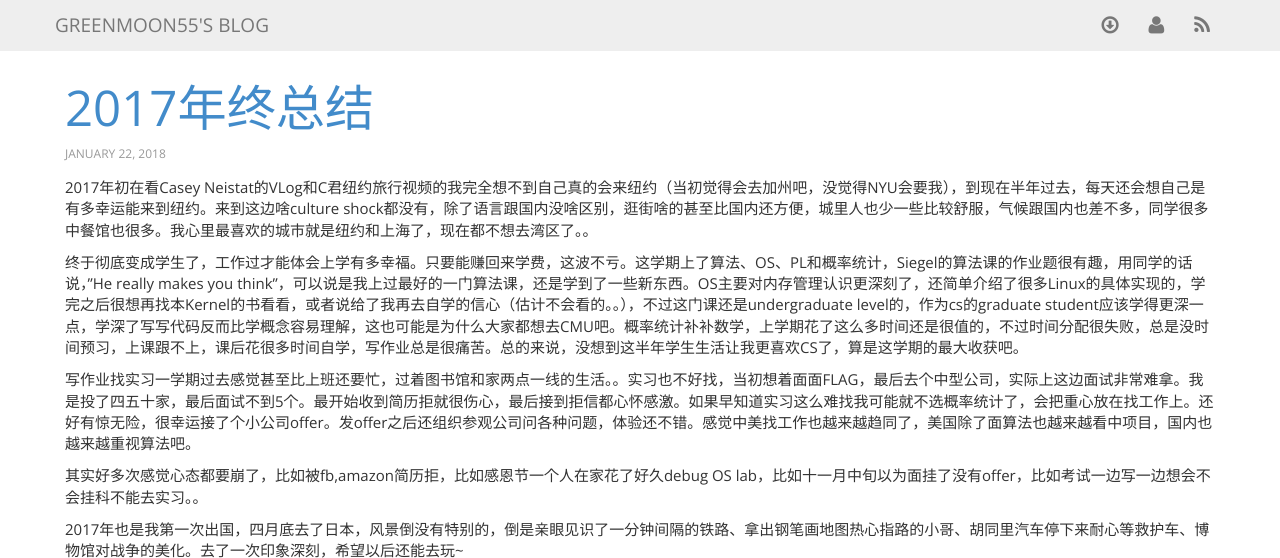
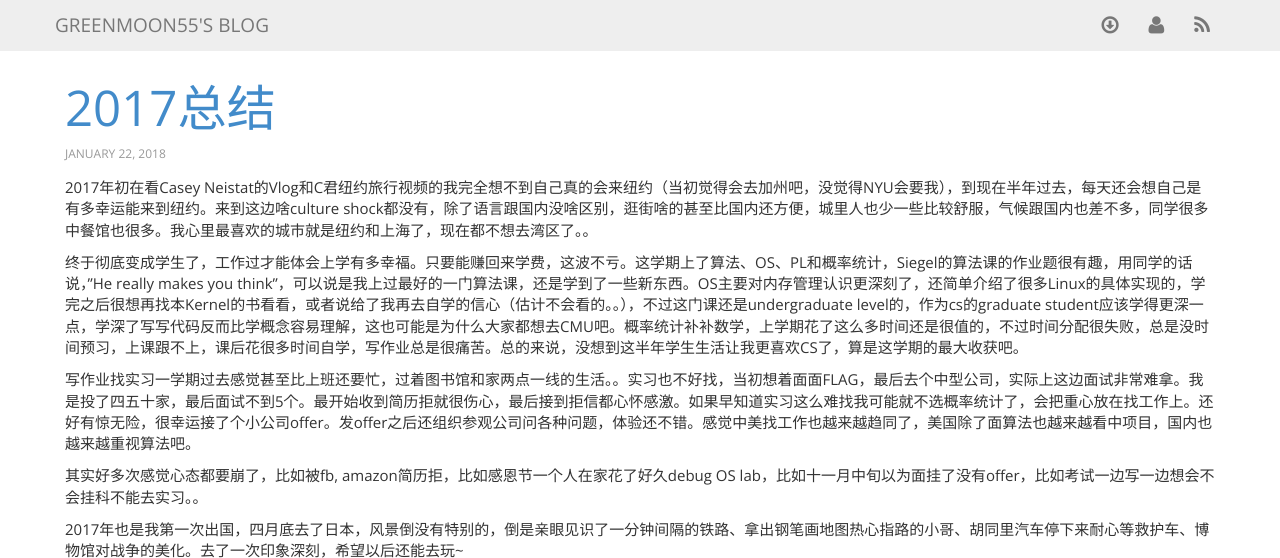
Before and after one commit to greenmoon55/greenmoon55.github.io, a Jekyll site: the page built from _posts/2018-01-22-2017-year-in-review.markdown, in a window 1280 px wide and 900 px high, cut to the strip 0-558 px from the top of the window. Built offline with Jekyll 4.4.1, drawn with Linux system fonts in a browser that asks for light colours; nearby versions of some CDN libraries; comment, search, counter and statistics services are not loaded; some of the changed text lies outside the part shown.

Commit message:
Update 2018-01-22-2017-year-in-review.markdown

```diff
--- a/_posts/2018-01-22-2017-year-in-review.markdown
+++ b/_posts/2018-01-22-2017-year-in-review.markdown
@@ -1,16 +1,16 @@
 ---
 layout: post
-title: 2017年终总结
+title: 2017总结
 published: true
 ---
 
-2017年初在看Casey Neistat的VLog和C君纽约旅行视频的我完全想不到自己真的会来纽约（当初觉得会去加州吧，没觉得NYU会要我），到现在半年过去，每天还会想自己是有多幸运能来到纽约。来到这边啥culture shock都没有，除了语言跟国内没啥区别，逛街啥的甚至比国内还方便，城里人也少一些比较舒服，气候跟国内也差不多，同学很多中餐馆也很多。我心里最喜欢的城市就是纽约和上海了，现在都不想去湾区了。。
+2017年初在看Casey Neistat的Vlog和C君纽约旅行视频的我完全想不到自己真的会来纽约（当初觉得会去加州吧，没觉得NYU会要我），到现在半年过去，每天还会想自己是有多幸运能来到纽约。来到这边啥culture shock都没有，除了语言跟国内没啥区别，逛街啥的甚至比国内还方便，城里人也少一些比较舒服，气候跟国内也差不多，同学很多中餐馆也很多。我心里最喜欢的城市就是纽约和上海了，现在都不想去湾区了。。
 
 终于彻底变成学生了，工作过才能体会上学有多幸福。只要能赚回来学费，这波不亏。这学期上了算法、OS、PL和概率统计，Siegel的算法课的作业题很有趣，用同学的话说，"He really makes you think”，可以说是我上过最好的一门算法课，还是学到了一些新东西。OS主要对内存管理认识更深刻了，还简单介绍了很多Linux的具体实现的，学完之后很想再找本Kernel的书看看，或者说给了我再去自学的信心（估计不会看的。。），不过这门课还是undergraduate level的，作为cs的graduate student应该学得更深一点，学深了写写代码反而比学概念容易理解，这也可能是为什么大家都想去CMU吧。概率统计补补数学，上学期花了这么多时间还是很值的，不过时间分配很失败，总是没时间预习，上课跟不上，课后花很多时间自学，写作业总是很痛苦。总的来说，没想到这半年学生生活让我更喜欢CS了，算是这学期的最大收获吧。
 
 写作业找实习一学期过去感觉甚至比上班还要忙，过着图书馆和家两点一线的生活。。实习也不好找，当初想着面面FLAG，最后去个中型公司，实际上这边面试非常难拿。我是投了四五十家，最后面试不到5个。最开始收到简历拒就很伤心，最后接到拒信都心怀感激。如果早知道实习这么难找我可能就不选概率统计了，会把重心放在找工作上。还好有惊无险，很幸运接了个小公司offer。发offer之后还组织参观公司问各种问题，体验还不错。感觉中美找工作也越来越趋同了，美国除了面算法也越来越看中项目，国内也越来越重视算法吧。
 
-其实好多次感觉心态都要崩了，比如被fb,amazon简历拒，比如感恩节一个人在家花了好久debug OS lab，比如十一月中旬以为面挂了没有offer，比如考试一边写一边想会不会挂科不能去实习。。
+其实好多次感觉心态都要崩了，比如被fb, amazon简历拒，比如感恩节一个人在家花了好久debug OS lab，比如十一月中旬以为面挂了没有offer，比如考试一边写一边想会不会挂科不能去实习。。
 
 2017年也是我第一次出国，四月底去了日本，风景倒没有特别的，倒是亲眼见识了一分钟间隔的铁路、拿出钢笔画地图热心指路的小哥、胡同里汽车停下来耐心等救护车、博物馆对战争的美化。去了一次印象深刻，希望以后还能去玩~
 
```
Also changed, not shown: other parts of _posts/2018-01-22-2017-year-in-review.markdown (+2 -0 lines).
